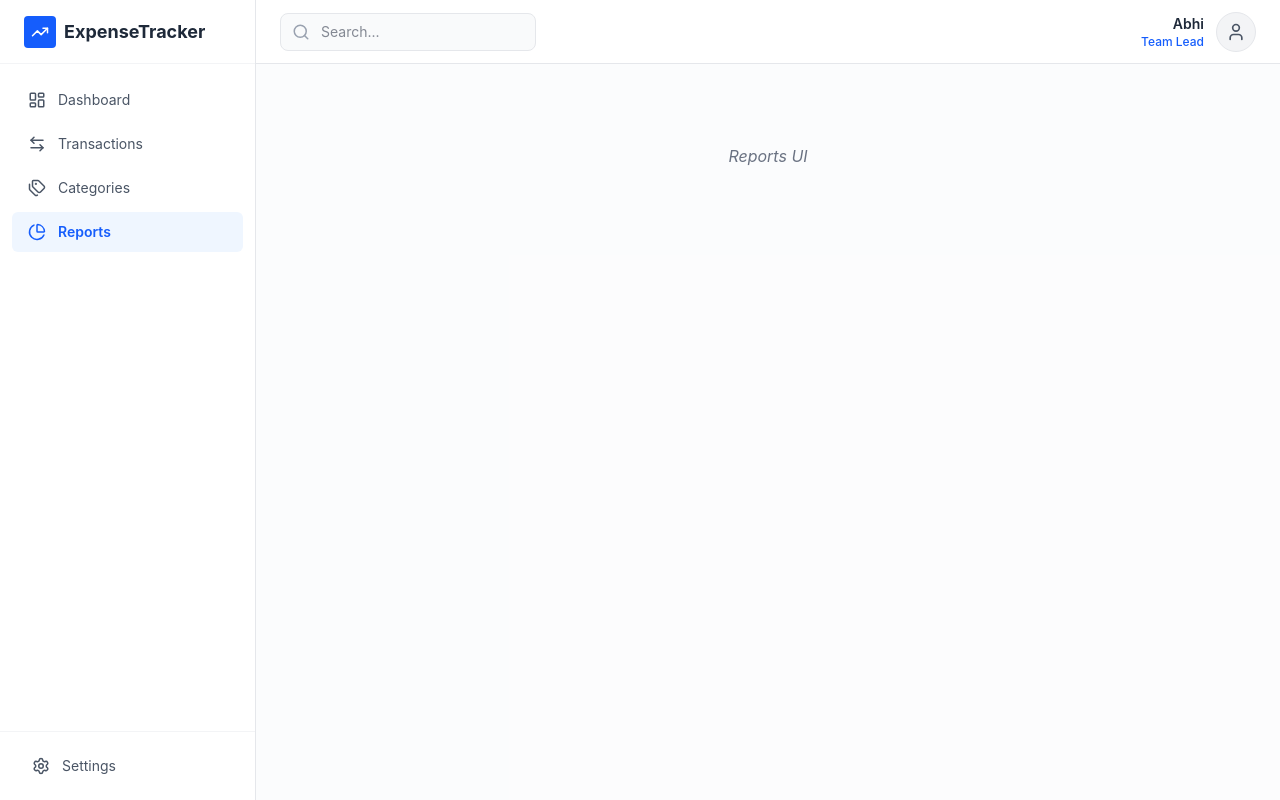
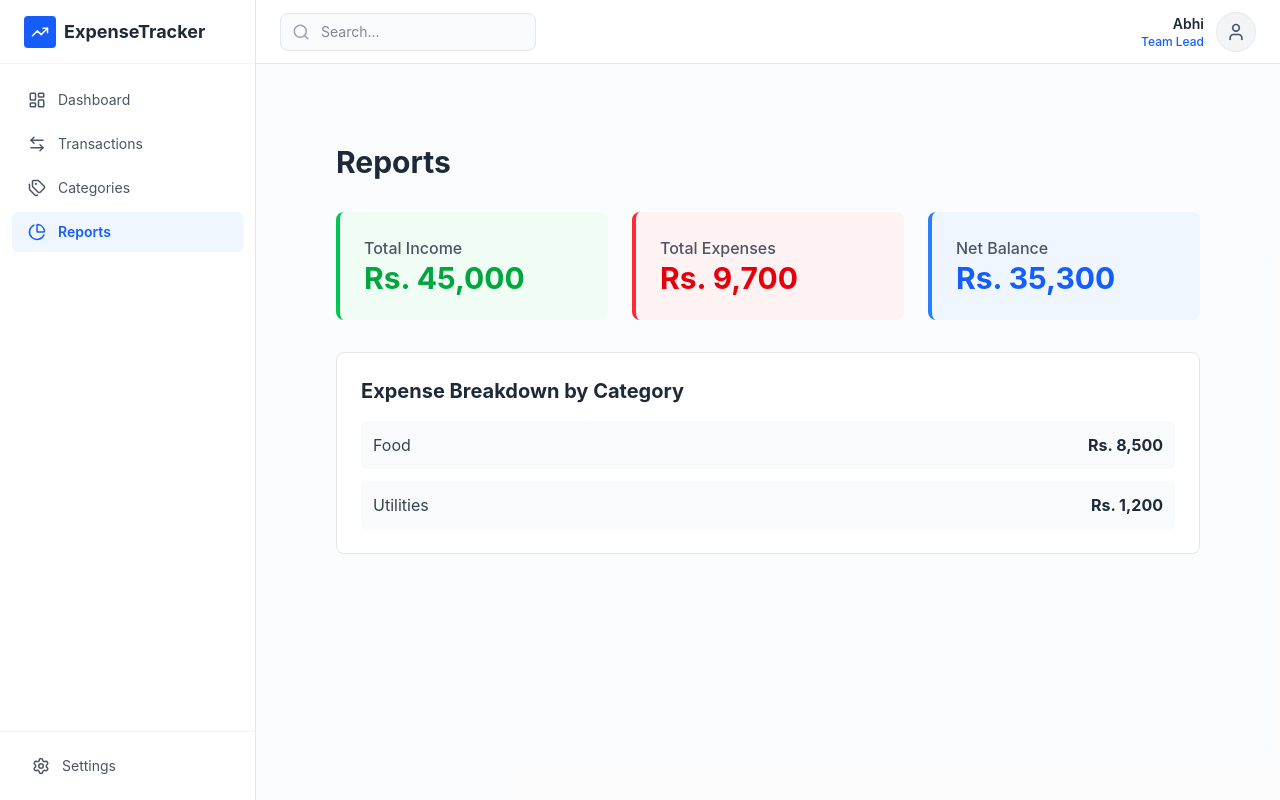
Before and after one commit to ProAbhi12/Expense-Tracker-B, a React (Vite) app: page /reports in a window 1280 px wide. Built offline with nearby package versions, Linux system fonts and the light colour scheme.

Commit message:
fixed reports page bugs

```diff
--- a/src/App.jsx
+++ b/src/App.jsx
@@ -4,8 +4,6 @@ import MainLayout from "./components/layout/MainLayout";
 import Dashboard from "./pages/Dashboard";
 import Transactions from "./pages/Transactions";
 import Reports from "./pages/Reports";
-
-
 
 function App() {
   return (
@@ -21,14 +19,7 @@ function App() {
             </div>
           }
         />
-        <Route
-          path="reports"
-          element={
-            <div className="p-8 text-center text-gray-500 italic">
-              Reports UI{" "}
-            </div>
-          }
-        />
+        <Route path="reports" element={<Reports />} />
         <Route
           path="settings"
           element={
--- a/src/pages/Reports.jsx
+++ b/src/pages/Reports.jsx
@@ -1,4 +1,4 @@
-import React, { useState } from 'react';
+import React, { useState } from "react";
 
 const Reports = () => {
   // Same mock transactions from Transactions.jsx
@@ -11,7 +11,7 @@ const Reports = () => {
       source: "Company XYZ",
       reason: "MOBILE_BANKING",
       date: "2026-04-15",
-      amount: 45000
+      amount: 45000,
     },
     {
       id: 2,
@@ -21,7 +21,7 @@ const Reports = () => {
       source: "Big Mart",
       reason: "CASH",
       date: "2026-04-18",
-      amount: 8500
+      amount: 8500,
     },
     {
       id: 3,
@@ -31,24 +31,24 @@ const Reports = () => {
       source: "Vianet",
       reason: "ESEWA",
       date: "2026-04-17",
-      amount: 1200
-    }
+      amount: 1200,
+    },
   ];
 
   // Calculate totals
   const totalIncome = mockTransactions
-    .filter(tx => tx.type === "INCOME")
+    .filter((tx) => tx.type === "INCOME")
     .reduce((sum, tx) => sum + tx.amount, 0);
 
   const totalExpenses = mockTransactions
-    .filter(tx => tx.type === "EXPENSE")
+    .filter((tx) => tx.type === "EXPENSE")
     .reduce((sum, tx) => sum + tx.amount, 0);
 
   const netBalance = totalIncome - totalExpenses;
 
   // Category-wise expense breakdown
   const expensesByCategory = mockTransactions
-    .filter(tx => tx.type === "EXPENSE")
+    .filter((tx) => tx.type === "EXPENSE")
     .reduce((acc, tx) => {
       const categoryName = tx.category.name;
       acc[categoryName] = (acc[categoryName] || 0) + tx.amount;
@@ -64,32 +64,47 @@ const Reports = () => {
         {/* Income Card */}
         <div className="bg-green-50 border-l-4 border-green-500 p-6 rounded-lg">
           <h3 className="text-gray-600 font-medium">Total Income</h3>
-          <p className="text-3xl font-bold text-green-600">₹{totalIncome.toLocaleString()}</p>
+          <p className="text-3xl font-bold text-green-600">
+            Rs. {totalIncome.toLocaleString()}
+          </p>
         </div>
 
         {/* Expense Card */}
         <div className="bg-red-50 border-l-4 border-red-500 p-6 rounded-lg">
           <h3 className="text-gray-600 font-medium">Total Expenses</h3>
-          <p className="text-3xl font-bold text-red-600">₹{totalExpenses.toLocaleString()}</p>
+          <p className="text-3xl font-bold text-red-600">
+            Rs. {totalExpenses.toLocaleString()}
+          </p>
         </div>
 
         {/* Balance Card */}
-        <div className={`bg-blue-50 border-l-4 p-6 rounded-lg ${netBalance >= 0 ? 'border-blue-500' : 'border-orange-500'}`}>
+        <div
+          className={`bg-blue-50 border-l-4 p-6 rounded-lg ${netBalance >= 0 ? "border-blue-500" : "border-orange-500"}`}
+        >
           <h3 className="text-gray-600 font-medium">Net Balance</h3>
-          <p className={`text-3xl font-bold ${netBalance >= 0 ? 'text-blue-600' : 'text-orange-600'}`}>
-            ₹{netBalance.toLocaleString()}
+          <p
+            className={`text-3xl font-bold ${netBalance >= 0 ? "text-blue-600" : "text-orange-600"}`}
+          >
+            Rs. {netBalance.toLocaleString()}
           </p>
         </div>
       </div>
 
       {/* Expense Breakdown */}
       <div className="bg-white border border-gray-200 rounded-lg p-6">
-        <h2 className="text-xl font-bold text-gray-800 mb-4">Expense Breakdown by Category</h2>
+        <h2 className="text-xl font-bold text-gray-800 mb-4">
+          Expense Breakdown by Category
+        </h2>
         <div className="space-y-3">
           {Object.entries(expensesByCategory).map(([category, amount]) => (
-            <div key={category} className="flex justify-between items-center p-3 bg-gray-50 rounded">
+            <div
+              key={category}
+              className="flex justify-between items-center p-3 bg-gray-50 rounded"
+            >
               <span className="text-gray-700">{category}</span>
-              <span className="font-bold text-gray-800">₹{amount.toLocaleString()}</span>
+              <span className="font-bold text-gray-800">
+                Rs. {amount.toLocaleString()}
+              </span>
             </div>
           ))}
         </div>
```
